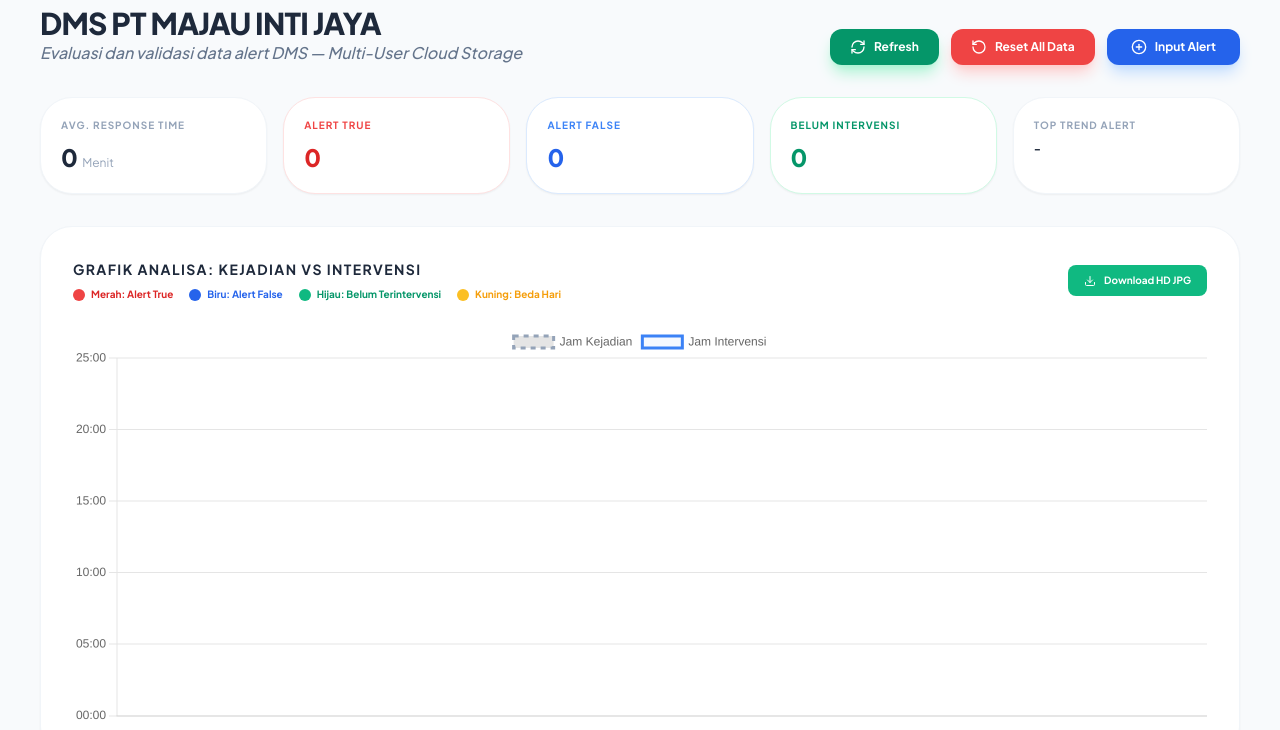
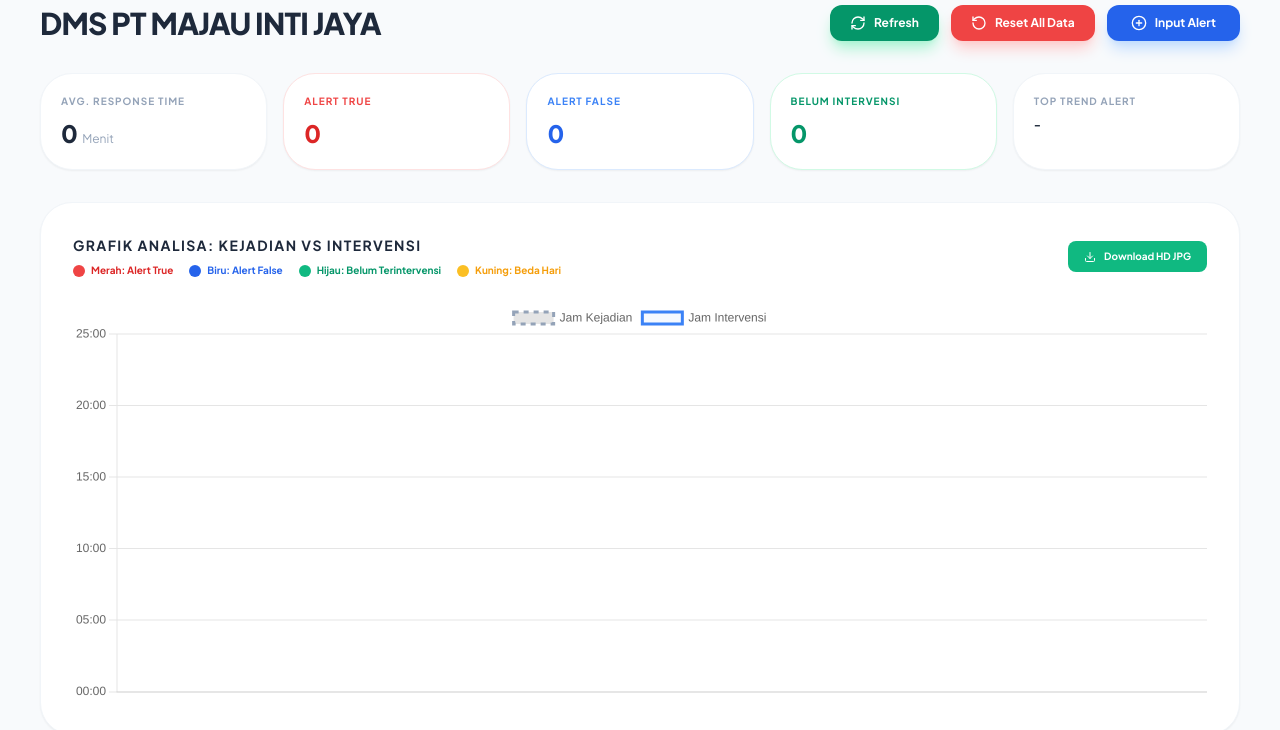
Before and after one commit to dmsptmij-a11y/RICPTMIJ, a plain HTML site: page INDEX.HTML in a window 1280 px wide. Shown: the part 83-813 px from the top of the page. Drawn offline with nearby package versions, Linux system fonts and the light colour scheme.

Commit message:
Update INDEX.HTML
OK

```diff
--- a/INDEX.HTML
+++ b/INDEX.HTML
@@ -61,7 +61,6 @@
                     <span class="text-xs font-black tracking-widest uppercase text-blue-600">HSE Transport • PT Majau Inti Jaya</span>
                 </div>
                 <h2 class="text-3xl font-black text-slate-800 tracking-tight">DMS PT MAJAU INTI JAYA</h2>
-                <p class="text-slate-500 font-medium italic">Evaluasi dan validasi data alert DMS — Multi-User Cloud Storage</p>
             </div>
 
             <div class="flex flex-wrap items-center gap-3">
```
